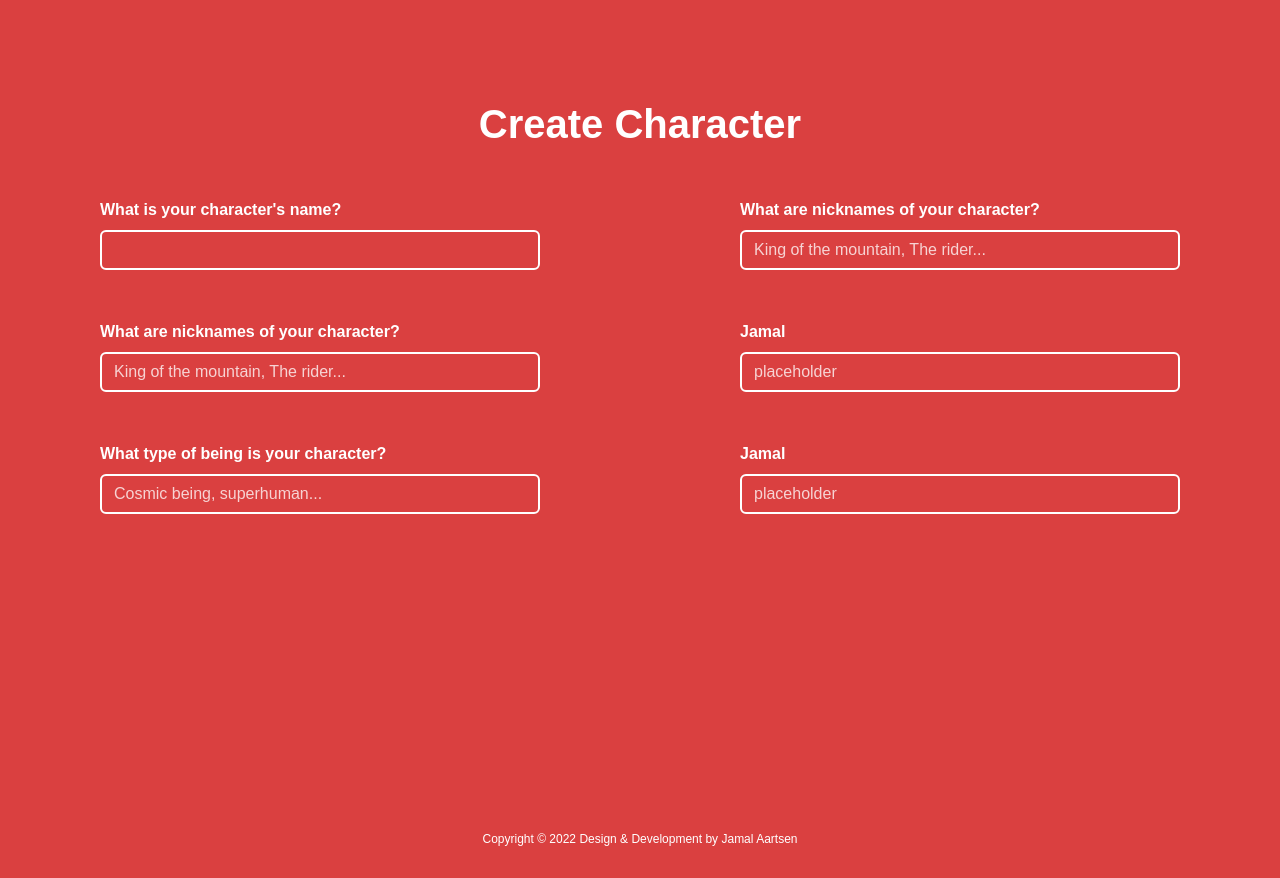
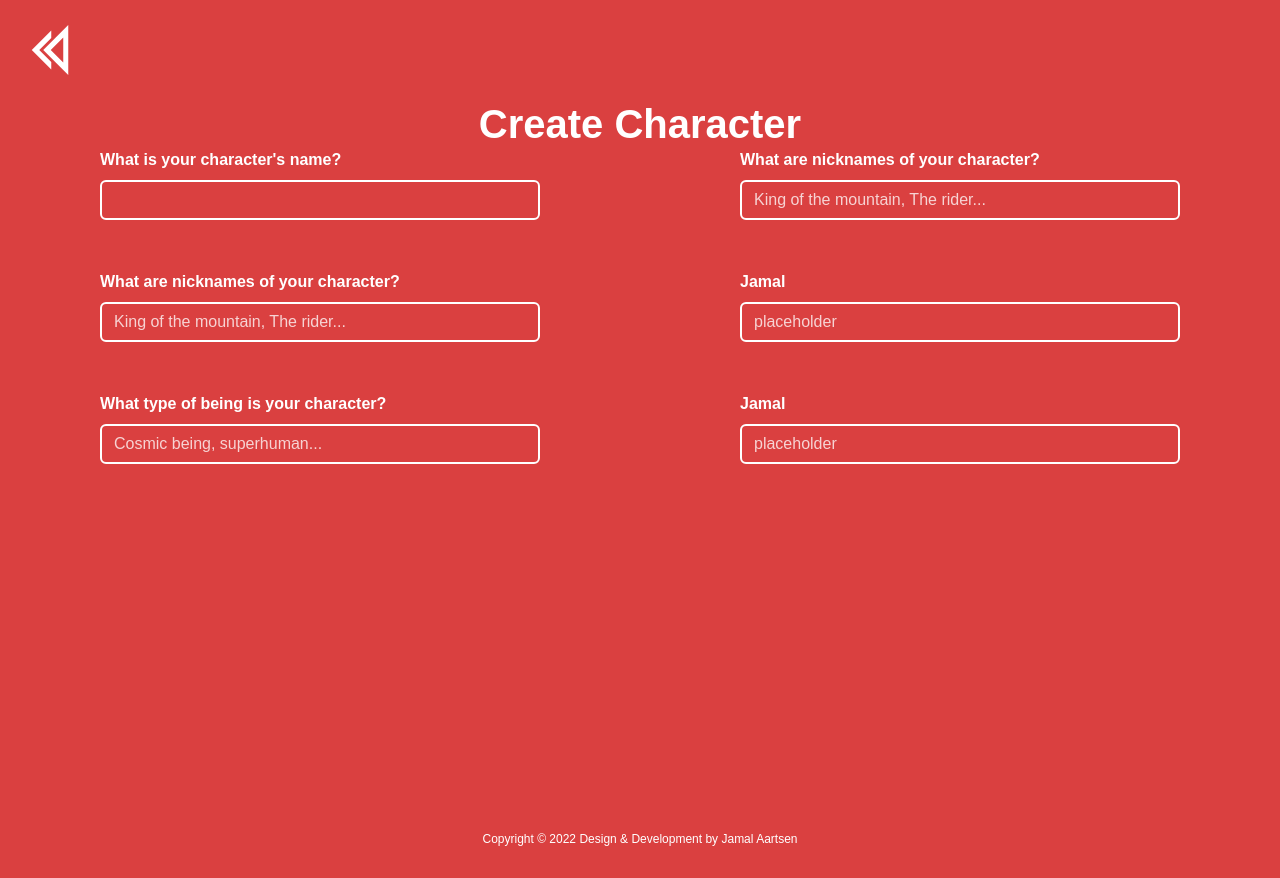
Before and after one commit to JamalAartsen/Herofy, a Next.js app: page /create-character in a window 1280 px wide. Built offline with nearby package versions, Linux system fonts and the light colour scheme.

Commit message:
Add backbutton by create character (only layout)

```diff
--- /dev/null
+++ b/components/Utils/ArrowBack.js
@@ -0,0 +1,11 @@
+import Image from "next/image"
+import Styles from "../../styles/ArrowBack.module.css"
+import BackArrow from "../../public/images/BackArrow.svg"
+
+export default function ArrowBack() {
+    return (
+        <div className={Styles.arrowBackContainer}>
+            <Image height="50" width="50" src={BackArrow} alt="Back arrow" />
+        </div>
+    )
+}
--- a/pages/create-character.js
+++ b/pages/create-character.js
@@ -1,11 +1,20 @@
 import Question from "../components/Utils/Question"
 import Styles from "../styles/CreateCharacter.module.css"
 import { Container, Row, Col } from 'react-bootstrap'
+import ArrowBack from "../components/Utils/ArrowBack"
 
 export default function CreateCharacter() {
     return (
         <div className={Styles.container}>
+
+
+            <ArrowBack />
+
             <h1 className={Styles.title}>Create Character</h1>
+
+
+
+
             <div className={Styles.indsideContainer}>
                 <Container fluid>
                     <Row className={Styles.row} lg={2} md={2} sm={1} xs={1}>
--- /dev/null
+++ b/styles/ArrowBack.module.css
@@ -0,0 +1,7 @@
+.arrowBackContainer {
+    height: 50px;
+    width: 50px;
+    position: absolute;
+    top: 25px;
+    left: 25px;
+}
--- a/styles/CreateCharacter.module.css
+++ b/styles/CreateCharacter.module.css
@@ -10,7 +10,8 @@
     color: #fff;
     font-weight: bold;
     text-align: center;
-    margin-bottom: 50px;
+    flex: 1;
+    margin: 0%;
 }
 
 .row {
@@ -21,3 +22,11 @@
     padding-right: 100px;
     padding-left: 100px;
 }
+
+.headerContainer {
+    display: flex;
+    padding-left: 100px;
+    padding-right: 100px;
+    margin-bottom: 50px;
+    height: 100px;
+}
```
Also changed, not shown: public/images/BackArrow.svg (added).
